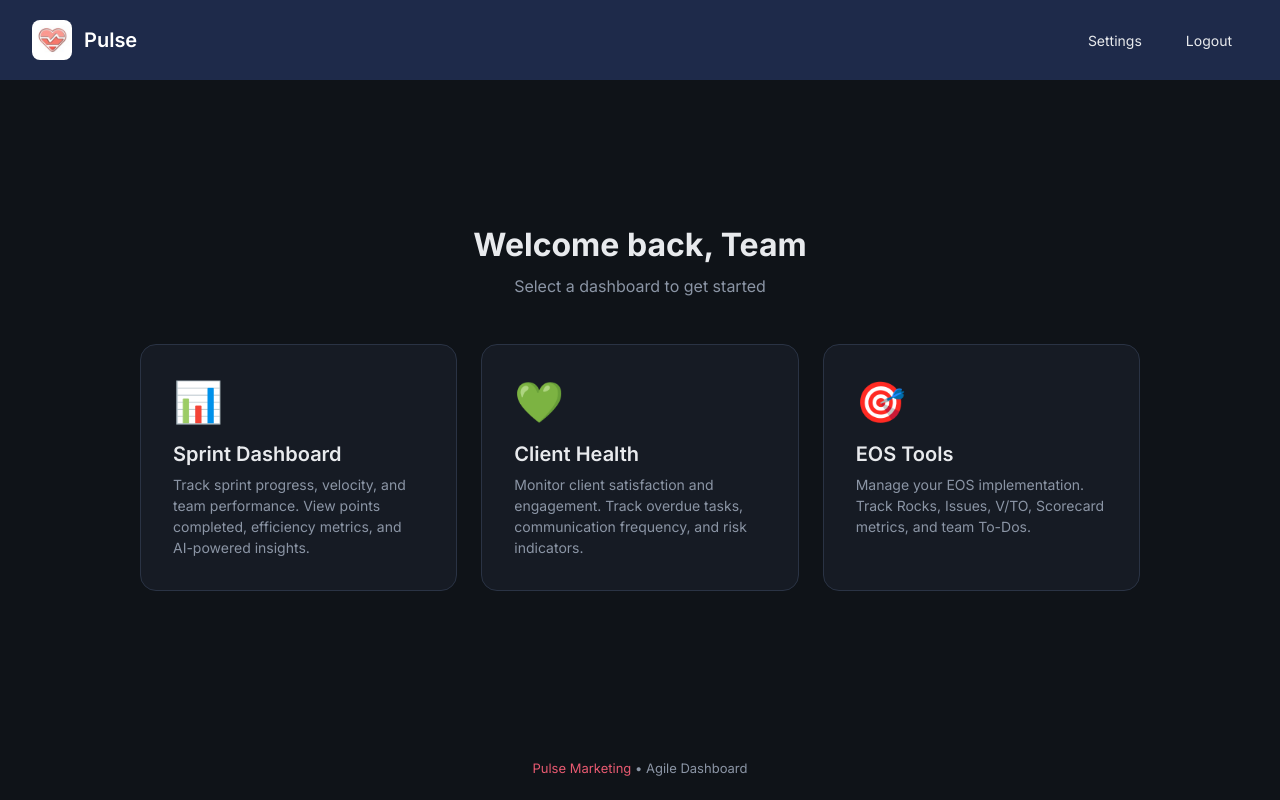
After one commit to jakeshumaker6/agile-dashboard, a Flask app: template templates/home.html in a window 1280 px wide. The commit adds this page. Run offline with Flask 3, Linux system fonts and the light colour scheme; the template is opened without the code that fills it, so the values that code supplies are empty; some libraries are stand-ins or nearby versions.

Commit message:
Add home page with navigation tiles
- Create new home page at / with tiles for Sprint Dashboard, Client Health, EOS Tools
- Move Sprint Dashboard from / to /dashboard
- Add Home link to sidebar in all templates
- Make Pulse logo clickable (links to home)
- Show admin tools section on home page for admin users

Co-Authored-By: Claude Opus 4.5 <noreply@anthropic.com>

```diff
--- a/app.py
+++ b/app.py
@@ -1280,8 +1280,15 @@ def health_integrations():
 
 @app.route("/")
 @login_required
+def home():
+    """Serve the home page with navigation tiles."""
+    return render_template("home.html")
+
+
+@app.route("/dashboard")
+@login_required
 def dashboard():
-    """Serve the dashboard page."""
+    """Serve the sprint dashboard page."""
     return render_template("dashboard.html")
 
 
--- /dev/null
+++ b/templates/home.html
@@ -0,0 +1,274 @@
+<!DOCTYPE html>
+<html lang="en">
+<head>
+    <meta charset="UTF-8">
+    <meta name="viewport" content="width=device-width, initial-scale=1.0">
+    <title>Pulse Dashboard</title>
+    <link rel="icon" href="/static/logo.jpeg" type="image/jpeg">
+    <link rel="preconnect" href="https://fonts.googleapis.com">
+    <link rel="preconnect" href="https://fonts.gstatic.com" crossorigin>
+    <link href="https://fonts.googleapis.com/css2?family=Inter:wght@400;500;600;700&display=swap" rel="stylesheet">
+    <style>
+        * { margin: 0; padding: 0; box-sizing: border-box; }
+
+        :root {
+            --pulse-primary: #E85A71;
+            --pulse-primary-dark: #D14B62;
+            --pulse-navy: #1E2A4A;
+            --bg-dark: #0F1318;
+            --bg-card: #161B24;
+            --bg-card-hover: #1D242F;
+            --border: #2A3344;
+            --text: #E8EAED;
+            --text-muted: #8B95A5;
+            --success: #4ADE80;
+        }
+
+        body {
+            font-family: 'Inter', -apple-system, BlinkMacSystemFont, sans-serif;
+            background: var(--bg-dark);
+            color: var(--text);
+            min-height: 100vh;
+            display: flex;
+            flex-direction: column;
+        }
+
+        .header {
+            background: var(--pulse-navy);
+            padding: 20px 32px;
+            display: flex;
+            align-items: center;
+            justify-content: space-between;
+        }
+
+        .logo-section {
+            display: flex;
+            align-items: center;
+            gap: 12px;
+        }
+
+        .logo-section img {
+            height: 40px;
+            border-radius: 8px;
+        }
+
+        .logo-section span {
+            font-size: 20px;
+            font-weight: 600;
+            color: white;
+        }
+
+        .header-actions {
+            display: flex;
+            gap: 12px;
+            align-items: center;
+        }
+
+        .header-actions a {
+            color: var(--text);
+            text-decoration: none;
+            font-size: 14px;
+            padding: 8px 16px;
+            border-radius: 6px;
+            transition: background 0.2s;
+        }
+
+        .header-actions a:hover {
+            background: rgba(255,255,255,0.1);
+        }
+
+        .main {
+            flex: 1;
+            display: flex;
+            flex-direction: column;
+            align-items: center;
+            justify-content: center;
+            padding: 48px 24px;
+        }
+
+        .welcome {
+            text-align: center;
+            margin-bottom: 48px;
+        }
+
+        .welcome h1 {
+            font-size: 32px;
+            font-weight: 700;
+            margin-bottom: 12px;
+        }
+
+        .welcome p {
+            color: var(--text-muted);
+            font-size: 16px;
+        }
+
+        .tiles {
+            display: grid;
+            grid-template-columns: repeat(auto-fit, minmax(300px, 1fr));
+            gap: 24px;
+            max-width: 1000px;
+            width: 100%;
+        }
+
+        .tile {
+            background: var(--bg-card);
+            border: 1px solid var(--border);
+            border-radius: 16px;
+            padding: 32px;
+            text-decoration: none;
+            color: var(--text);
+            transition: all 0.2s;
+            display: flex;
+            flex-direction: column;
+        }
+
+        .tile:hover {
+            background: var(--bg-card-hover);
+            border-color: var(--pulse-primary);
+            transform: translateY(-2px);
+        }
+
+        .tile-icon {
+            font-size: 40px;
+            margin-bottom: 16px;
+        }
+
+        .tile-title {
+            font-size: 20px;
+            font-weight: 600;
+            margin-bottom: 8px;
+        }
+
+        .tile-description {
+            color: var(--text-muted);
+            font-size: 14px;
+            line-height: 1.5;
+        }
+
+        .admin-section {
+            margin-top: 48px;
+            width: 100%;
+            max-width: 1000px;
+        }
+
+        .admin-section h2 {
+            font-size: 14px;
+            font-weight: 500;
+            color: var(--text-muted);
+            text-transform: uppercase;
+            letter-spacing: 1px;
+            margin-bottom: 16px;
+            padding-bottom: 8px;
+            border-bottom: 1px solid var(--border);
+        }
+
+        .admin-tiles {
+            display: grid;
+            grid-template-columns: repeat(auto-fit, minmax(200px, 1fr));
+            gap: 16px;
+        }
+
+        .admin-tile {
+            background: var(--bg-card);
+            border: 1px solid var(--border);
+            border-radius: 12px;
+            padding: 20px;
+            text-decoration: none;
+            color: var(--text);
+            transition: all 0.2s;
+        }
+
+        .admin-tile:hover {
+            background: var(--bg-card-hover);
+            border-color: var(--pulse-primary);
+        }
+
+        .admin-tile-title {
+            font-size: 15px;
+            font-weight: 500;
+        }
+
+        .admin-tile-description {
+            color: var(--text-muted);
+            font-size: 13px;
+            margin-top: 4px;
+        }
+
+        footer {
+            text-align: center;
+            padding: 24px;
+            color: var(--text-muted);
+            font-size: 13px;
+        }
+
+        footer a {
+            color: var(--pulse-primary);
+            text-decoration: none;
+        }
+    </style>
+</head>
+<body>
+    <div class="header">
+        <div class="logo-section">
+            <img src="/static/logo.jpeg" alt="Pulse">
+            <span>Pulse</span>
+        </div>
+        <div class="header-actions">
+            <a href="/settings">Settings</a>
+            <a href="/logout">Logout</a>
+        </div>
+    </div>
+
+    <div class="main">
+        <div class="welcome">
+            <h1>Welcome back, {{ session.username or 'Team' }}</h1>
+            <p>Select a dashboard to get started</p>
+        </div>
+
+        <div class="tiles">
+            <a href="/dashboard" class="tile">
+                <div class="tile-icon">📊</div>
+                <div class="tile-title">Sprint Dashboard</div>
+                <div class="tile-description">Track sprint progress, velocity, and team performance. View points completed, efficiency metrics, and AI-powered insights.</div>
+            </a>
+
+            <a href="/client-health" class="tile">
+                <div class="tile-icon">💚</div>
+                <div class="tile-title">Client Health</div>
+                <div class="tile-description">Monitor client satisfaction and engagement. Track overdue tasks, communication frequency, and risk indicators.</div>
+            </a>
+
+            <a href="/eos" class="tile">
+                <div class="tile-icon">🎯</div>
+                <div class="tile-title">EOS Tools</div>
+                <div class="tile-description">Manage your EOS implementation. Track Rocks, Issues, V/TO, Scorecard metrics, and team To-Dos.</div>
+            </a>
+        </div>
+
+        {% if session.role == 'admin' %}
+        <div class="admin-section">
+            <h2>Admin Tools</h2>
+            <div class="admin-tiles">
+                <a href="/client-mapping" class="admin-tile">
+                    <div class="admin-tile-title">Client Mapping</div>
+                    <div class="admin-tile-description">Configure client-folder relationships</div>
+                </a>
+                <a href="/admin/users" class="admin-tile">
+                    <div class="admin-tile-title">User Management</div>
+                    <div class="admin-tile-description">Manage team access and roles</div>
+                </a>
+                <a href="/sprint-planning" class="admin-tile">
+                    <div class="admin-tile-title">Sprint Planning</div>
+                    <div class="admin-tile-description">AI-assisted sprint planning</div>
+                </a>
+            </div>
+        </div>
+        {% endif %}
+    </div>
+
+    <footer>
+        <a href="https://pulsemarketing.co" target="_blank">Pulse Marketing</a> &bull;
+        Agile Dashboard
+    </footer>
+</body>
+</html>
```
Also changed, not shown: templates/admin/users.html (+4 -3 lines), templates/client_health.html (+4 -3 lines), templates/client_mapping.html (+4 -3 lines), templates/dashboard.html (+4 -3 lines), templates/eos.html (+4 -3 lines), templates/sprint_planning.html (+4 -3 lines), templates/team_performance.html (+4 -3 lines).
